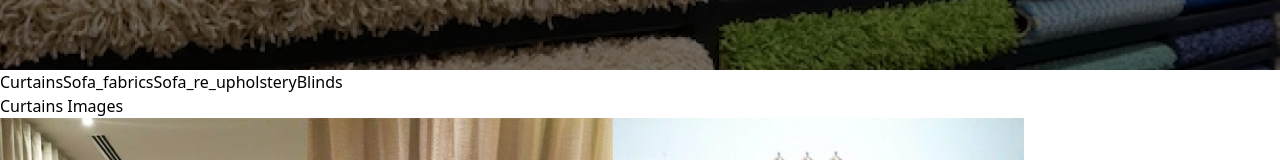
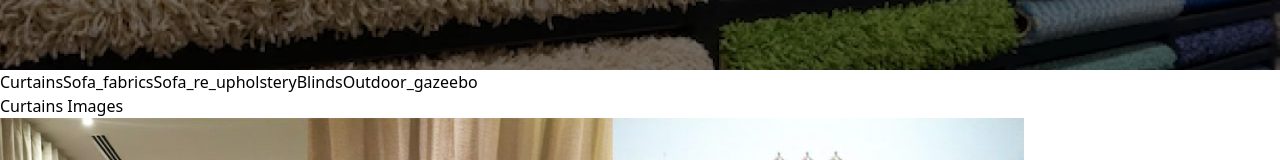
Before and after one commit to Sameeu20/babylon, a React (Vite) app: page /portfolio in a window 1280 px wide. Shown: the part 425-585 px from the top of the page. Built offline with nearby package versions, Linux system fonts and the light colour scheme.

Commit message:
Add Images to Outdoor_gazebo  Section_Portfolio with change in button styling

```diff
--- a/src/Components/Portfolio.jsx
+++ b/src/Components/Portfolio.jsx
@@ -3,7 +3,7 @@ import Header from './Header';
 import bg from '../assets/portfolioimg.png';
 import ImageGrid from './ImageGrid';
 
-const categories = ['Curtains', 'Sofa_fabrics', 'Sofa_re_upholstery', 'Blinds'];
+const categories = ['Curtains', 'Sofa_fabrics', 'Sofa_re_upholstery', 'Blinds','Outdoor_gazeebo'];
 
 const Portfolio = () => {
   const [currentCategory, setCurrentCategory] = useState(categories[0]);
@@ -94,6 +94,9 @@ const Portfolio = () => {
       // { src: 'https://upload.wikimedia.org/wikipedia/commons/thumb/6/6d/Good_Food_Display_-_NCI_Visuals_Online.jpg/800px-Good_Food_Display_-_NCI_Visuals_Online.jpg', title: 'Food 2' },
       // Add more images for the Food category
     ],
+    Outdoor_gazeebo:[
+      {src:'./src/assets/outdoor_gazebo/outdoor-1.jpeg' ,title:'Outdoor-1'}
+    ],
   };
 
   const handleCategoryChange = (category) => {
@@ -110,7 +113,7 @@ const Portfolio = () => {
       {/* Uncomment this section if you need it */}
       <div className='flex flex-col items-center w-full h-auto mx-auto'>
         <div className='grid grid-rows-3 h-[13vh]'>
-          <div className='flex flex-row items-center w-[550px] border-none h-[70px] bg-gray-200 text-gray-500 rounded-[30px] mt-[70px] p-2 '>
+          <div className='flex flex-row items-center w-[850px] border-none h-[70px] bg-gray-200 text-gray-500 rounded-[30px] mt-[70px] p-2 '>
             {categories.map((category, index) => (
               <button
                 key={index}
```
Also changed, not shown: src/assets/outdoor_gazebo/outdoor-1.jpeg (added).
